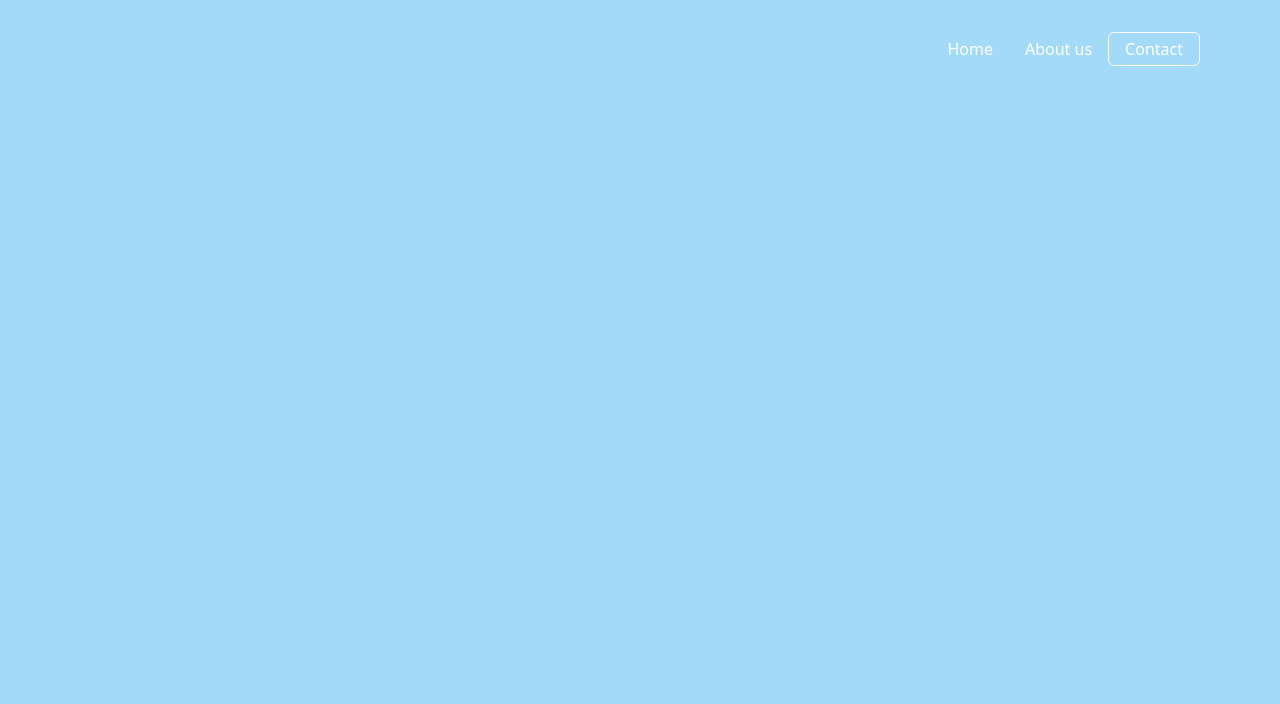
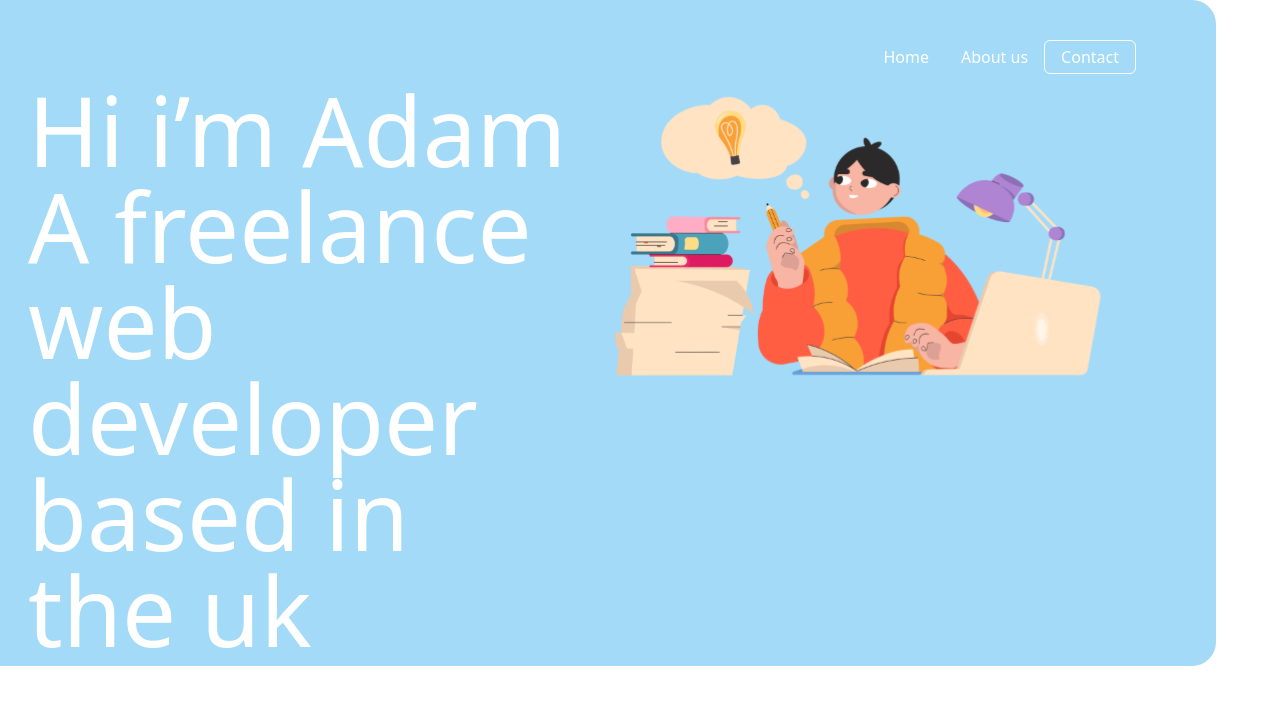
Before and after one commit to adam-andrews/Old-Portfolio, a Next.js app: page / in a window 1280 px wide. Shown: the top 704 px of the page. Built offline with nearby package versions, Linux system fonts and the light colour scheme.

Commit message:
Added Viewport

```diff
--- /dev/null
+++ b/components/Header.js
@@ -0,0 +1,17 @@
+import React from 'react';
+
+function Header() {
+	return (
+		<navbar className="flex justify-center sm:justify-end">
+			<div className="flex mx-20 justify-evenly max-w-2xl font-medium items-center">
+				<h1 className="px-4">Home</h1>
+				<h1 className="px-4">About us</h1>
+				<button className="rounded-md px-4 py-1 border border-white">
+					<h1>Contact</h1>
+				</button>
+			</div>
+		</navbar>
+	);
+}
+
+export default Header;
--- a/pages/index.js
+++ b/pages/index.js
@@ -1,23 +1,34 @@
-import Head from 'next/head'
-import Image from 'next/image'
-
+import Head from 'next/head';
+import Image from 'next/image';
+import Header from '../components/Header';
+import orangeGuy from '../images/orangeJacket.svg';
 export default function Home() {
 	return (
-    <div>
+		<div className="bg-[#A2DAF8] rounded-r-3xl pt-10 mr-16">
 			<Head>
 				<title>Adam-Andrews</title>
 				<meta name="description" content="Generated by create next app" />
 				<link rel="icon" href="/favicon.ico" />
 			</Head>
-      <navbar className ="flex justify-end my-8">
-        <div className="flex mx-20 justify-evenly max-w-2xl font-medium items-center">
-        <h1 className="px-4">Home</h1>
-        <h1 className="px-4">About us</h1>
-        <button className="rounded-md px-4 py-1 border border-white">
-        <h1>Contact</h1>
-        </button>
+      <div>
+      <Header />
+			<div className=" px-5  sm:grid md:grid-cols-2 3xl:flex flex-wrap justift-center mr-16 	">
+				<div className="p-2 group cursor-pointer transition duration-200 ease-in transform sm:hover:scale-x-105 hover:z-50">
+					<p className="text-8xl">Hi i’m Adam
+          A freelance web developer based in the uk
+          </p>
 				</div>
-      </navbar>
+				<div className="p-2 group cursor-pointer transition duration-200 ease-in transform sm:hover:scale-x-105 hover:z-50">
+					<Image
+						src={orangeGuy}
+						layout="responsive"
+						height={1080}
+						width={1920}
+					/>
 				</div>
-  )
+			</div>
+			<section className="container bg-slate-900"></section>
+      </div>
+		</div>
+	);
 }
--- a/styles/globals.css
+++ b/styles/globals.css
@@ -4,6 +4,6 @@
 
 @layer base {
     body {
-      @apply bg-[#A2DAF8] text-white;
+      @apply text-white;
     }
   }
```
Also changed, not shown: images/orangeJacket.svg (added). Lines whose indentation alone changed are shown as unchanged.
